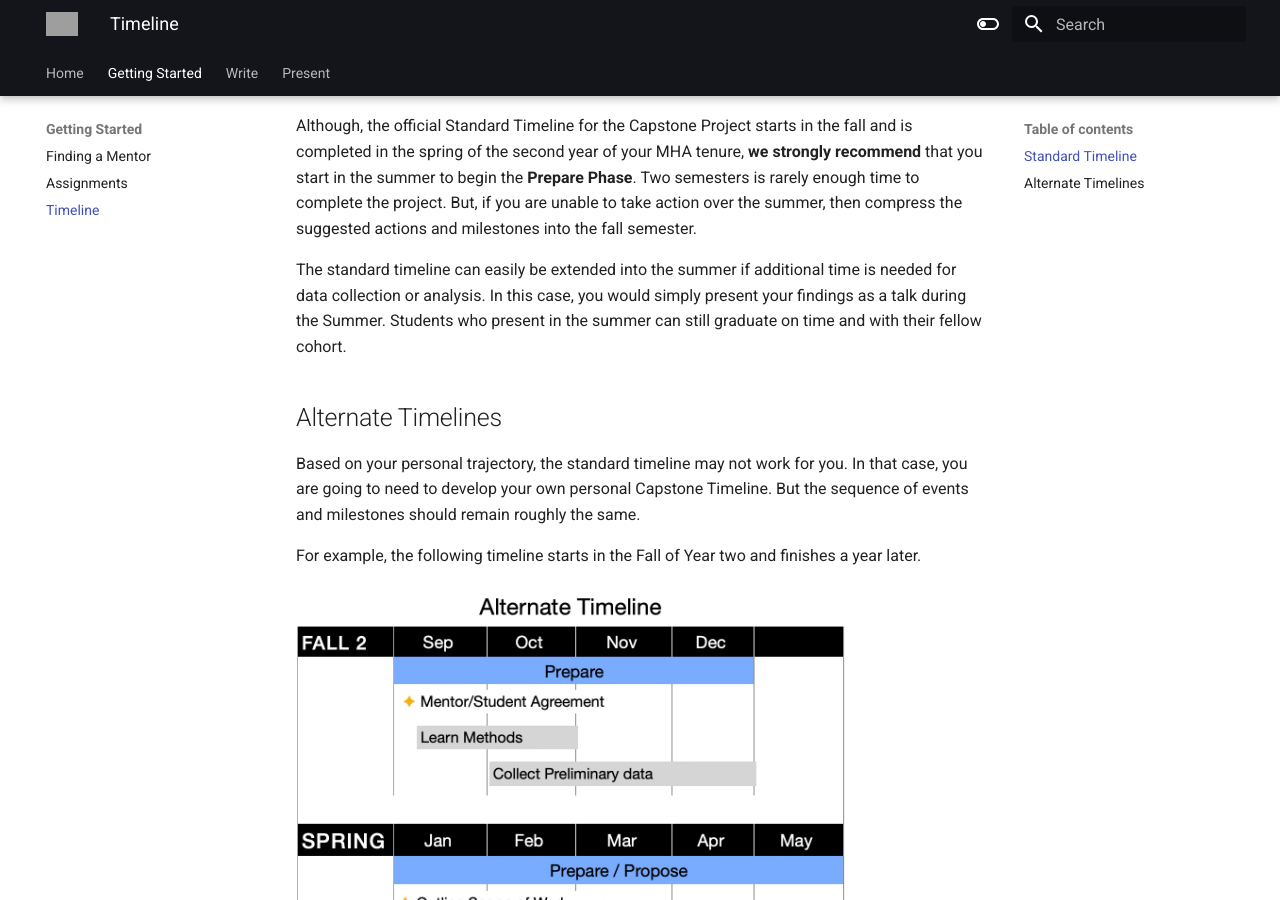
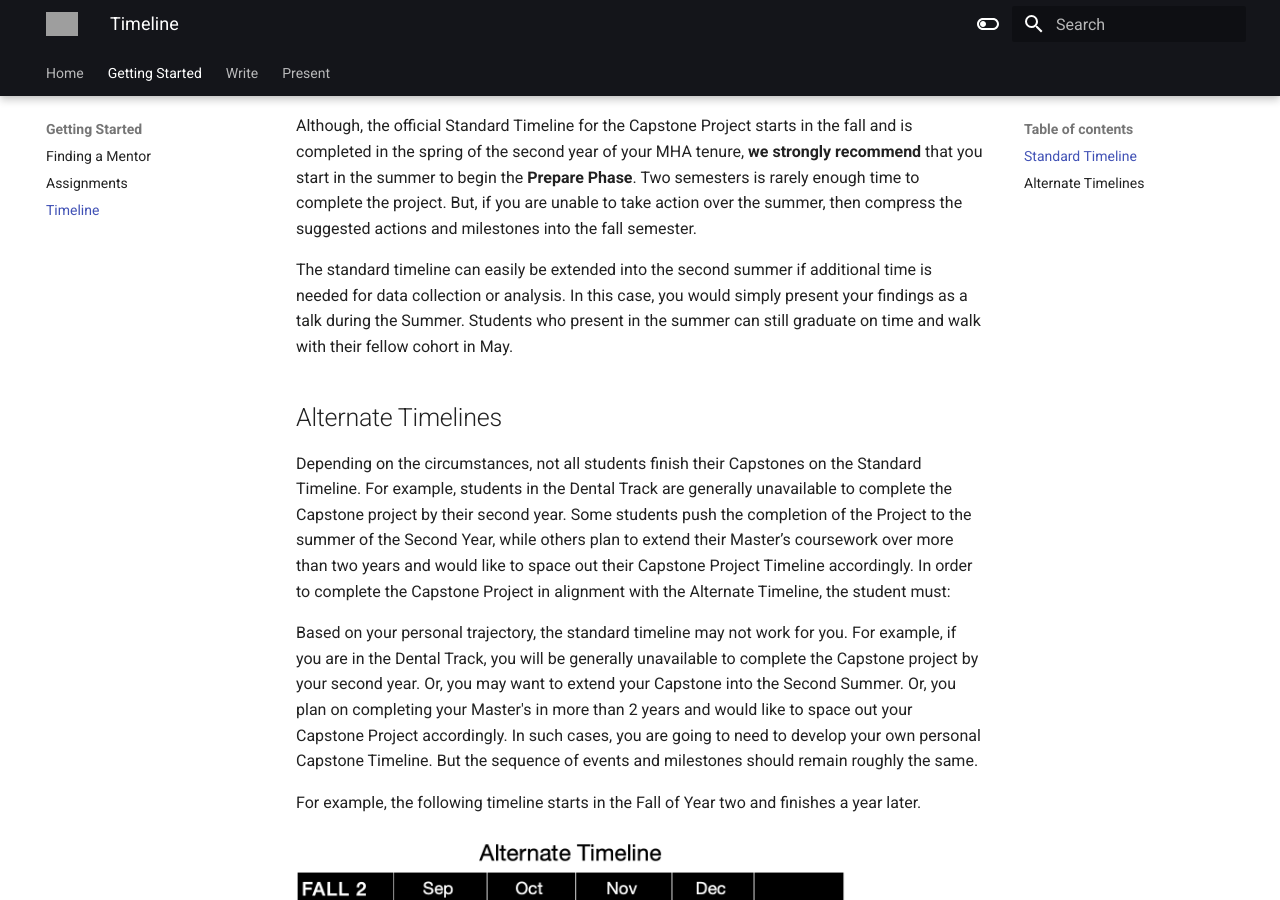
Before and after one commit to ModernHumanAnatomy/MHACapstone, an MkDocs documentation site: the page built from docs/timeline.md, in a window 1280 px wide and 900 px high, scrolled down 1215 px. Built offline with MkDocs 1.6.1 and Material for MkDocs 9.7.7, drawn with Linux system fonts in a browser that asks for light colours; some of the changed text lies outside the part shown; grey boxes are pictures that could not be loaded.

Commit message:
Update docs

```diff
--- a/docs/timeline.md
+++ b/docs/timeline.md
@@ -1,4 +1,4 @@
-# Timeline
+# Capstone Project Timelines
 
 ## Standard Timeline
 
@@ -16,11 +16,13 @@ As you can see, we break the timeline down into roughly three phases:
 
 Although, the official Standard Timeline for the Capstone Project starts in the fall and is completed in the spring of the second year of your MHA tenure, **we strongly recommend** that you start in the summer to begin the **Prepare Phase**. Two semesters is rarely enough time to complete the project. But, if you are unable to take action over the summer, then compress the suggested actions and milestones into the fall semester.
 
-The standard timeline can easily be extended into the summer if additional time is needed for data collection or analysis. In this case, you would simply present your findings as a talk during the Summer. Students who present in the summer can still graduate on time and with their fellow cohort.
+The standard timeline can easily be extended into the second summer if additional time is needed for data collection or analysis. In this case, you would simply present your findings as a talk during the Summer. Students who present in the summer can still graduate on time and walk with their fellow cohort in May.
 
 ## Alternate Timelines
 
-Based on your personal trajectory, the standard timeline may not work for you. In that case, you are going to need to develop your own personal Capstone Timeline. But the sequence of events and milestones should remain roughly the same.
+Depending on the circumstances, not all students finish their Capstones on the Standard Timeline. For example, students in the Dental Track are generally unavailable to complete the Capstone project by their second year. Some students push the completion of the Project to the summer of the Second Year, while others plan to extend their Master’s coursework over more than two years and would like to space out their Capstone Project Timeline accordingly. In order to complete the Capstone Project in alignment with the Alternate Timeline, the student must:
+
+Based on your personal trajectory, the standard timeline may not work for you. For example, if you are in the Dental Track, you will be generally unavailable to complete the Capstone project by your second year. Or, you may want to extend your Capstone into the Second Summer. Or, you plan on completing your Master's in more than 2 years and would like to space out your Capstone Project accordingly. In such cases, you are going to need to develop your own personal Capstone Timeline. But the sequence of events and milestones should remain roughly the same.
 
 For example, the following timeline starts in the Fall of Year two and finishes a year later.
 
```
Also changed, not shown: docs/index.md (+3 -3 lines).
